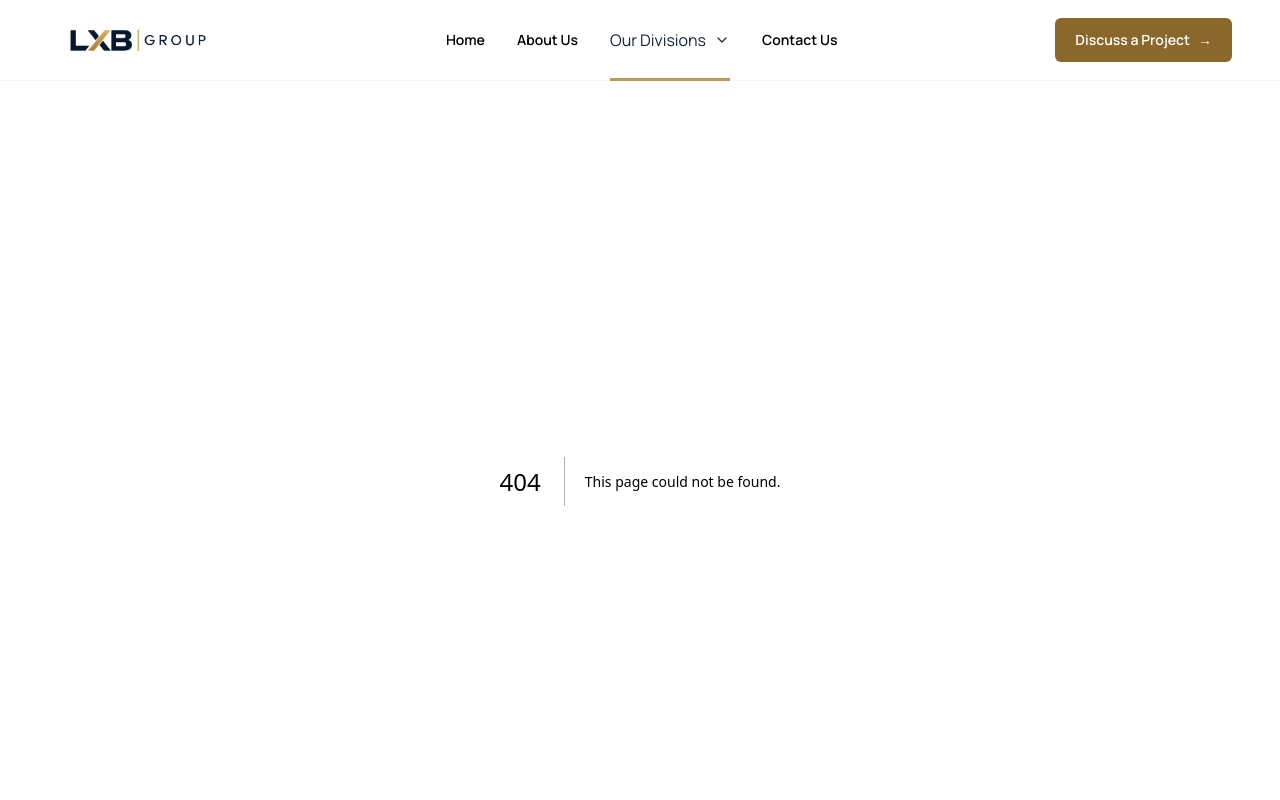
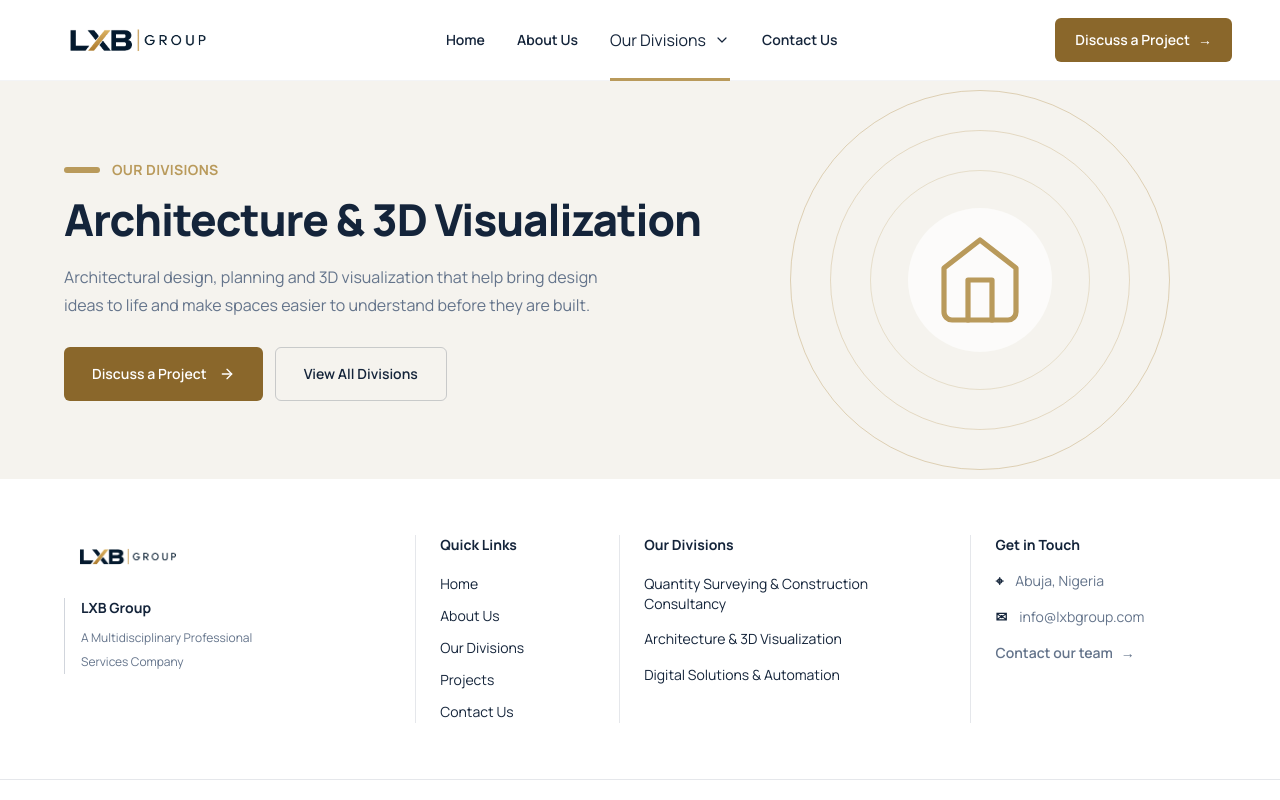
Before and after one commit to Meetkamal256/lxb-group-website, a Next.js app: page /divisions/architecture in a window 1280 px wide. Before the commit this address had no page. Shown: the top 800 px of the page. Built offline with nearby package versions, Linux system fonts and the light colour scheme.

Commit message:
feat(architure page): build division architecture hero section

```diff
--- /dev/null
+++ b/app/components/architecture/Architecture-hero.tsx
@@ -0,0 +1,51 @@
+import { FiHome } from "react-icons/fi";
+import PageActions from "../shared/Page-actions";
+
+
+export default function ArchitectureHero() {
+  return (
+    <section className="relative overflow-hidden bg-off-white">
+      <div className="container-main relative grid min-h-75 items-center gap-10 py-12 sm:py-14 lg:min-h-85 lg:grid-cols-[1.15fr_0.85fr] lg:py-16">
+        <div className="relative z-10 max-w-2xl">
+          <div className="mb-3 flex items-center gap-3">
+            <span className="h-1.5 w-9 rounded-full bg-gold" />
+            <span className="text-sm font-bold uppercase tracking-wide text-gold">
+              Our Divisions
+            </span>
+          </div>
+
+          <h1 className="max-w-2xl text-3xl font-extrabold leading-tight tracking-tight text-navy sm:text-4xl lg:text-[2.75rem]">
+            Architecture & 3D Visualization
+          </h1>
+
+          <p className="mt-4 max-w-xl text-sm leading-7 text-slate sm:text-base">
+            Architectural design, planning and 3D visualization that help bring
+            design ideas to life and make spaces easier to understand before
+            they are built.
+          </p>
+
+          <PageActions
+            primaryLabel="Discuss a Project"
+            primaryHref="/contact"
+            secondaryLabel="View All Divisions"
+            secondaryHref="/divisions"
+          />
+        </div>
+
+        <div className="relative hidden h-67.5 items-center justify-center lg:flex">
+          <div className="absolute h-95 w-95 rounded-full border border-gold/40" />
+          <div className="absolute h-75 w-75 rounded-full border border-gold/30" />
+          <div className="absolute h-55 w-55 rounded-full border border-gold/25" />
+
+          <div className="relative flex h-36 w-36 items-center justify-center rounded-full bg-white/70">
+            <FiHome
+              className="h-24 w-24 text-gold"
+              strokeWidth={1.3}
+              aria-hidden="true"
+            />
+          </div>
+        </div>
+      </div>
+    </section>
+  );
+}
--- /dev/null
+++ b/app/divisions/architecture/page.tsx
@@ -0,0 +1,9 @@
+import ArchitectureHero from "../../components/architecture/Architecture-hero";
+
+export default function ArchitecturePage() {
+  return (
+    <main>
+      <ArchitectureHero />
+    </main>
+  );
+}
--- a/app/divisions/digital-solutions/page.tsx
+++ b/app/divisions/digital-solutions/page.tsx
@@ -3,6 +3,8 @@ import DigitalSolutionsHero from "../../components/digital-solutions/Digital-sol
 import DigitalSolutionsValues from "@/app/components/digital-solutions/Digital-solutions-values";
 import DigitalSolutionsApproach from "@/app/components/digital-solutions/Digital-solutions-approach";
 import DigitalSolutionsLeadership from "@/app/components/digital-solutions/Digital-solutions-leadership";
+import { digitalSolutionsEnquiry } from "@/app/data/data";
+import DivisionEnquiry from "@/app/components/shared/Division-enquiry";
 
 export default function DigitalSolutionsPage() {
   return (
@@ -12,6 +14,7 @@ export default function DigitalSolutionsPage() {
       <DigitalSolutionsValues />
       <DigitalSolutionsApproach />
       <DigitalSolutionsLeadership />
+      <DivisionEnquiry {...digitalSolutionsEnquiry} />
     </main>
   );
 }
```
Also changed, not shown: app/data/data.ts (line endings or trailing spaces).
